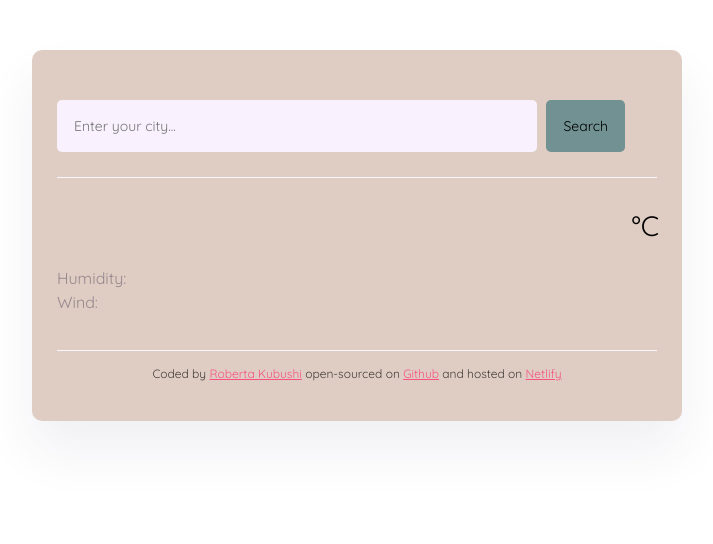
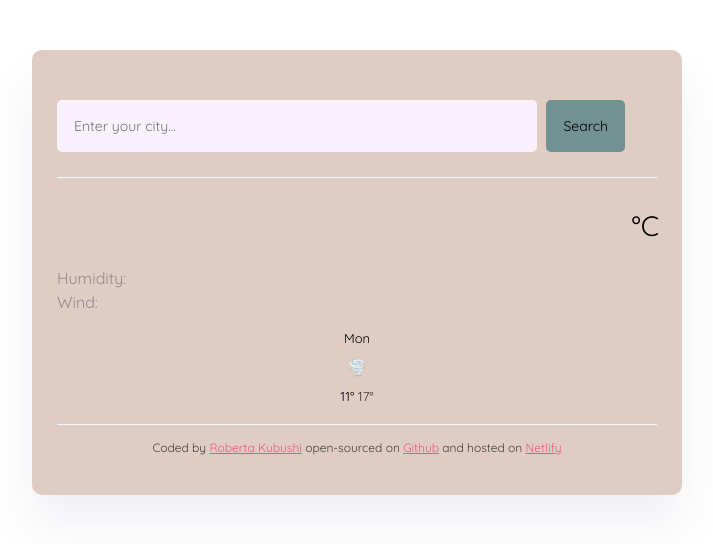
Before and after one commit to Kubushi/Vanilla-Weather-Search, a plain HTML site: page index.html in a window 1280 px wide. Shown: the whole page, without its empty margins (283-996 px from the left). Drawn offline with nearby package versions, Linux system fonts and the light colour scheme; no server answers; a web font is replaced by a local one.

Commit message:
Added additional weather forecast HTML and CSS styling

```diff
--- a/design.js
+++ b/design.js
@@ -64,3 +64,4 @@ let searchFormElement = document.querySelector("#search-form");
 searchFormElement.addEventListener("submit", retrieveSearchSubmit);
 
 searchCity("Bloemfontein");
+newDate();
--- a/index.html
+++ b/index.html
@@ -35,11 +35,23 @@
             Wind: <strong id="wind-speed"></strong>
         </p>
         </div>
-            <div class="current-city-details">
-                <div id="icon"></div>
+        <div class="current-city-details">
+            <div id="icon"></div>
             <div class="city-temperature" id="temperature"></div>
             <div class="temperature-unit">°C</div>
         </div>
+        </div>
+        <div class="weekly-weather-forecast">
+            <div class="row">
+                <div class="col-2">
+                        <div class="weekly-forecast-days">Mon</div>
+                        <div class="weather-forecast-icon">🌪️</div>
+                        <div class="weather-forecast-temperatures">
+                        <span class="forecast-temperature-min">11°</span>
+                        <span class="forecast-temperature-max">17°</span>
+                        </div>
+                </div>
+            </div>
         </div>
     </main>
 
--- a/styles.css
+++ b/styles.css
@@ -96,6 +96,27 @@ main {
     justify-content: space-between;
 }
 
+.weekly-weather-forecast {
+    color: black;
+    text-align: center;
+}
+
+.weekly-forecast-days {
+    font-size: 13px;
+}
+
+.weather-forecast-icon {
+    padding: 11px;
+}
+
+.weather-forecast-temperatures {
+    font-size: 13px;
+}
+
+.forecast-temperature-max {
+    opacity: 75%;
+}
+
 footer {
     border-top: 1px solid #f9f7fe;
     padding: 15px 0;
```
